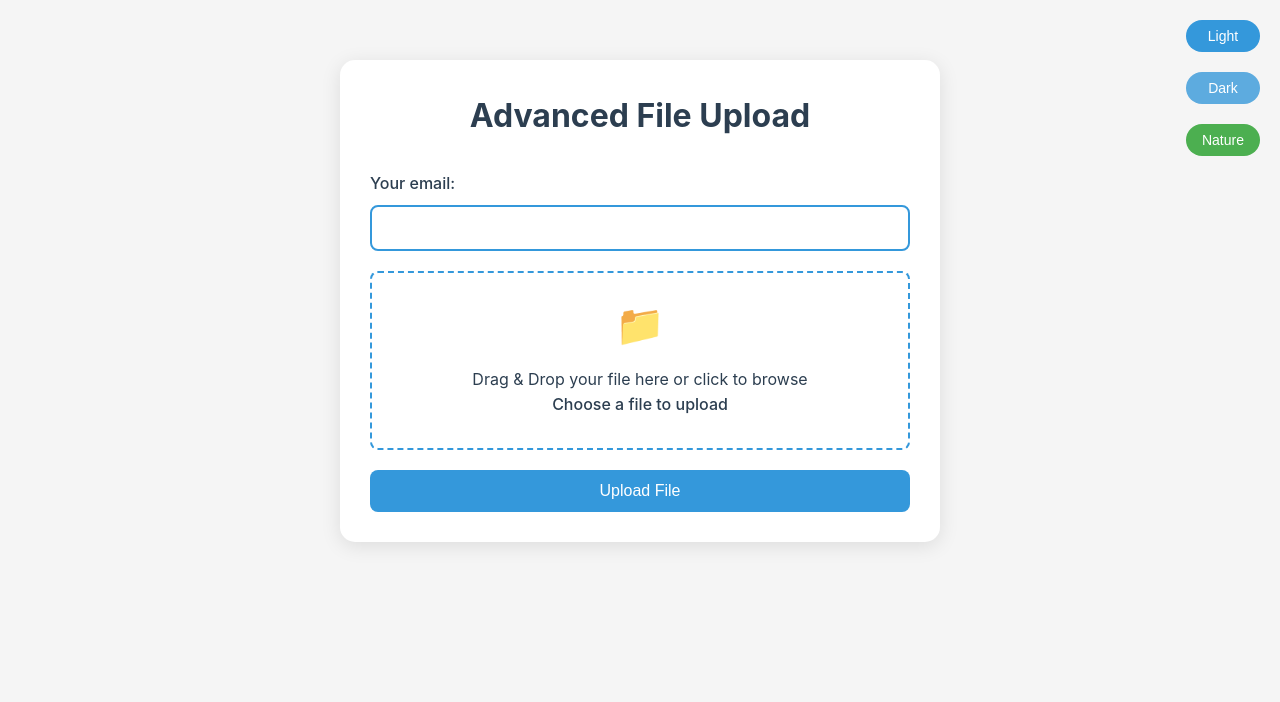
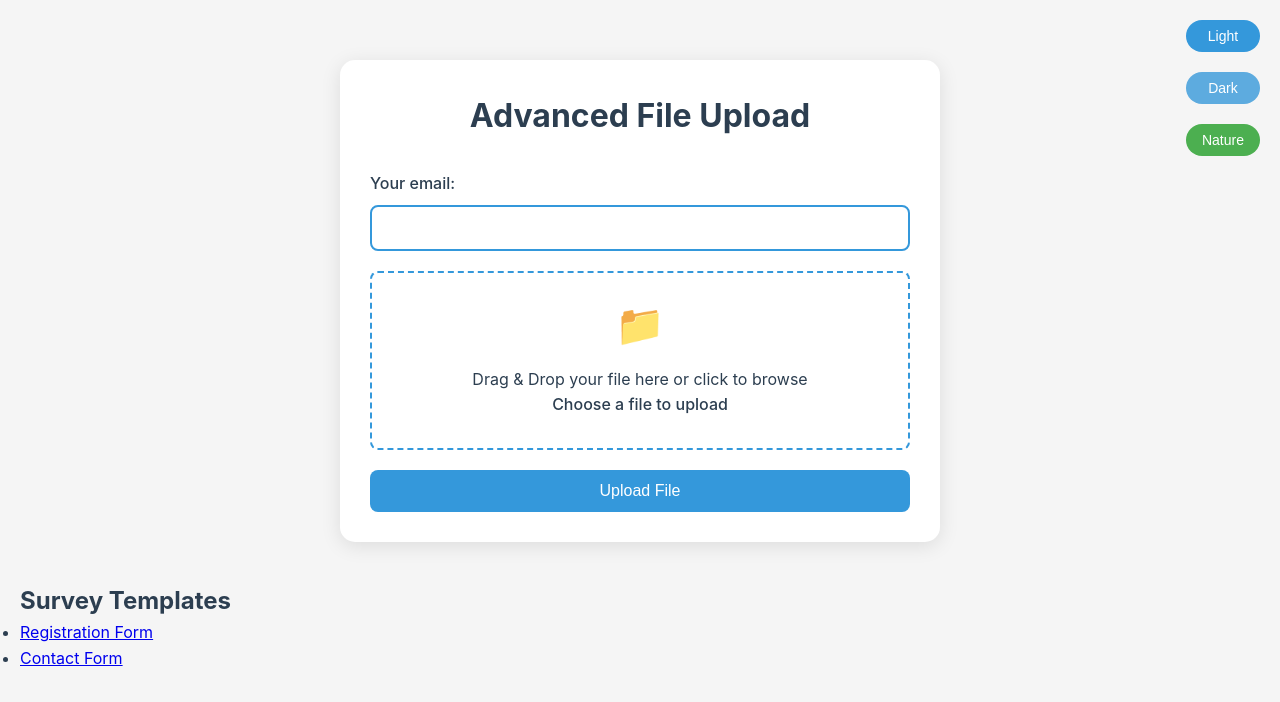
Before and after one commit to Exios66/Formspree-HUB, a website: page docs/index.html in a window 1280 px wide. Drawn offline with Linux system fonts and the light colour scheme.

Commit message:
Add survey templates navigation to index.html

```diff
--- a/docs/index.html
+++ b/docs/index.html
@@ -310,6 +310,14 @@
 
     <div class="notification"></div>
 
+    <nav class="template-nav">
+        <h2>Survey Templates</h2>
+        <ul>
+            <li><a href="surveys/registration-form.html">Registration Form</a></li>
+            <li><a href="surveys/contact.html">Contact Form</a></li>
+        </ul>
+    </nav>
+
     <script>
         // Theme Switching
         const themeSwitcher = document.querySelector('.theme-switcher');
```
